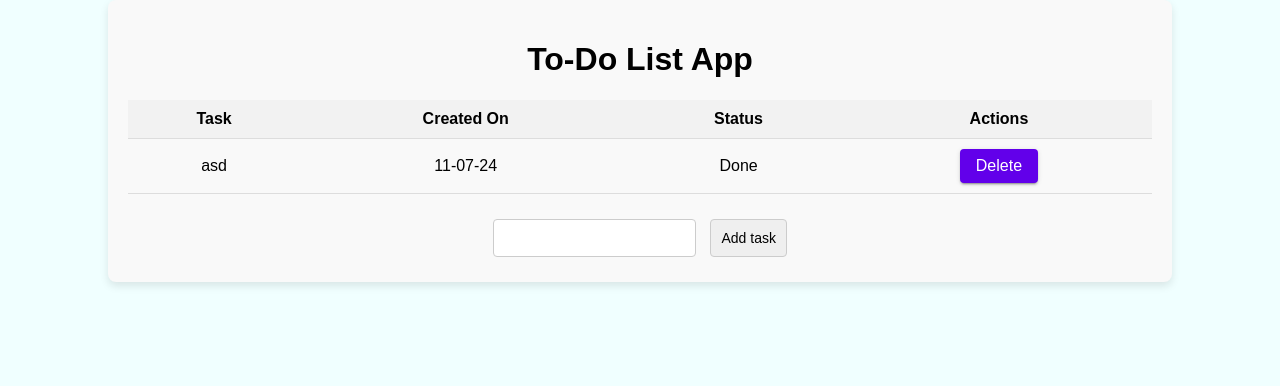
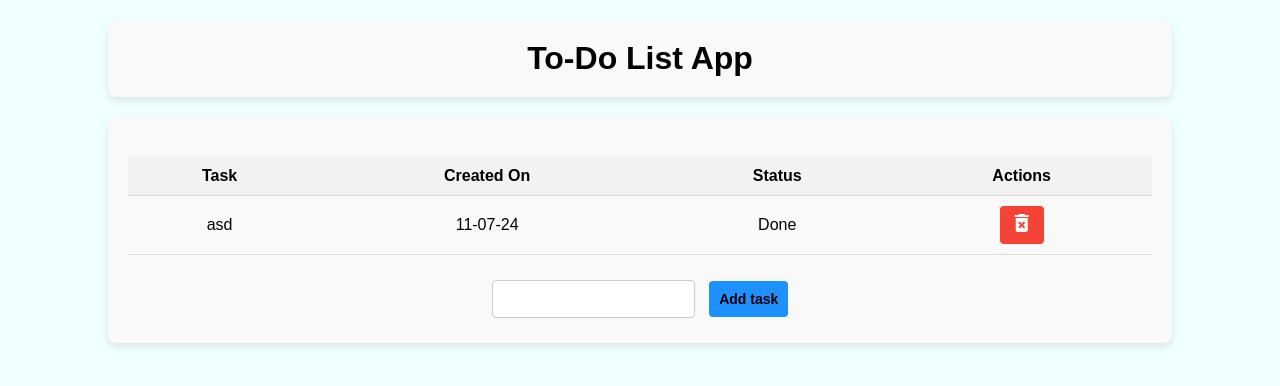
Before and after one commit to saeel-g/to-do, a Flask app: page / in a window 1280 px wide. Shown: the top 386 px of the page. Run offline with Flask 3, Linux system fonts and the light colour scheme; data comes from the database, SQL or seed files in the repository; both versions use the stored data as it was after the commit; some libraries are stand-ins or nearby versions; some web fonts are replaced.

Commit message:
ui changes

```diff
--- a/static/css/main.css
+++ b/static/css/main.css
@@ -4,14 +4,25 @@ body {
   font-family: 'Google Sans', sans-serif;
 }
 
+.header {
+  width: 80%;
+  margin: 20px auto;
+  text-align: center;
+  padding: 20px;
+  box-shadow: 0 4px 8px rgba(0,0,0,0.1);
+  border-radius: 8px;
+  background-color: #f9f9f9;
+
+}
+
 .table {
-  width: 80%; /* Adjust width as needed */
-  margin: 0 auto; /* Center horizontally */
-  text-align: center; /* Center text content inside */
-  padding: 20px; /* Optional: Add padding */
-  box-shadow: 0 4px 8px rgba(0,0,0,0.1); /* Optional: Add shadow */
-  border-radius: 8px; /* Optional: Add rounded corners */
-  background-color: #f9f9f9; /* Optional: Add background color */
+  width: 80%;
+  margin: 20px auto;
+  text-align: center;
+  padding: 20px;
+  box-shadow: 0 4px 8px rgba(0,0,0,0.1);
+  border-radius: 8px;
+  background-color: #f9f9f9;
 }
 
 /* Optional: Style for the table */
@@ -57,39 +68,100 @@ body {
   font-size: 14px;
   cursor: text;
 }
+.delete-icon {
+  display: inline-block;
+  padding: 5px 10px;
+  background-color: #f44336; /* Red background */
+  color: white; /* White text */
+  border: none;
+  text-align: center;
+  text-decoration: none;
+  font-size: 16px;
+  cursor: pointer;
+  border-radius: 4px;
+}
 
-button {
+.delete-icon:hover {
+  background-color: #d32f2f; /* Darker red on hover */
+}
+
+.delete-icon {
   display: inline-block;
-  background-color: #6200ea; /* Material UI primary color */
+  padding: 5px 10px;
+  background-color: #f44336; /* Red background */
+  color: white; /* White text */
+  border: none;
+  text-align: center;
+  text-decoration: none;
+  font-size: 16px;
+  cursor: pointer;
+  border-radius: 4px;
+}
+
+.delete-icon:hover {
+  background-color: #d32f2f;
+}
+
+.done-icon {
+  display: inline-block;
+  padding: 5px 10px;
+  background-color: #2a7cf7;
+  color: white;
+  border: none;
+  text-align: center;
+  text-decoration: none;
+  font-size: 16px;
+  cursor: pointer;
+  border-radius: 4px;
+}
+
+.done-icon:hover {
+  background-color: #0079ca;
+}
+
+.table form input[type="submit"] {
+  font-weight: bold;
+  margin: 5px;
+  padding: 10px;
+  border: none;
+  border-radius: 4px;
+  font-size: 14px;
+  cursor: pointer;
+  background-color:dodgerblue;
+}
+
+/* button {
+  display: inline-block;
+  background-color: #6200ea;
   border: none;
   color: white;
-  padding: 8px 16px; /* Increased padding for better touch target */
+  padding: 8px 16px;
   text-align: center;
   text-decoration: none;
   font-size: 1rem;
-  font-weight: 500; /* Medium font weight */
-  border-radius: 4px; /* Smaller border radius */
+  font-weight: 500;
+  border-radius: 4px;
   box-shadow: 0px 3px 1px -2px rgba(0, 0, 0, 0.2),
               0px 2px 2px 0px rgba(0, 0, 0, 0.14),
-              0px 1px 5px 0px rgba(0, 0, 0, 0.12); /* Material shadow */
-  transition: background-color 0.3s, box-shadow 0.3s; /* Smooth transitions */
+              0px 1px 5px 0px rgba(0, 0, 0, 0.12);
+  transition: background-color 0.3s, box-shadow 0.3s;
 }
 
 button:hover {
-  background-color: #3700b3; /* Darker shade on hover */
+  background-color: #3700b3;
   box-shadow: 0px 3px 3px -2px rgba(0, 0, 0, 0.3),
               0px 3px 4px 0px rgba(0, 0, 0, 0.25),
-              0px 1px 8px 0px rgba(0, 0, 0, 0.22); /* Slightly more elevated shadow on hover */
+              0px 1px 8px 0px rgba(0, 0, 0, 0.22);
 }
 
 button:active {
-  background-color: #3700b3; /* Same as hover color for active state */
+  background-color: #3700b3;
   box-shadow: 0px 3px 1px -2px rgba(0, 0, 0, 0.2),
               0px 2px 2px 0px rgba(0, 0, 0, 0.14),
-              0px 1px 5px 0px rgba(0, 0, 0, 0.12); /* Material shadow */
+              0px 1px 5px 0px rgba(0, 0, 0, 0.12);
 }
 
 button:focus {
   outline: none;
-  box-shadow: 0 0 0 3px rgba(98, 0, 234, 0.4); /* Focus ring */
-}
+  box-shadow: 0 0 0 3px rgba(98, 0, 234, 0.4);
+} */
--- a/templates/base.html
+++ b/templates/base.html
@@ -5,6 +5,10 @@
     <meta name="viewport" content="width=device-width, initial-scale=1.0">
     <link rel="stylesheet" href="{{ url_for('static', filename='css/main.css') }}">
     <link href="https://fonts.googleapis.com/css2?family=Google+Sans:wght@400;500;700&display=swap" rel="stylesheet">
+    <link rel="stylesheet" href="path/to/font-awesome/css/font-awesome.min.css">
+    <link href="https://fonts.googleapis.com/icon?family=Material+Icons" rel="stylesheet">
+
+
 
     {% block head %}{% endblock %}
 </head>
--- a/templates/index.html
+++ b/templates/index.html
@@ -5,14 +5,16 @@
 {% endblock %}
 
 {% block body %}
+<div>
+  <h1 class="header">To-Do List App</h1>
+</div>
 <div class="table">
-  <h1>To-Do List App</h1>
   <table>
     <tr>
       <th>Task</th>
       <th>Created On</th>
       <th>Status</th>
-      <th colspan="2">Actions</th>
+      <th>Actions</th>
     </tr>
     {% for task in todos %}
     <tr>
@@ -26,20 +28,22 @@
         {% endif %}
       </td>
       <td>
-        <button onclick="window.location.href='/delete/{{ task[0] }}'">Delete</button>
+        <a href="/delete/{{ task[0] }}" onclick="return confirm('Are you sure you want to delete?')" class="delete-icon" title="Delete Task">
+          <i class="material-icons">delete_forever</i>
+      </a>
         {% if task[3] == 0 %}
+        <a href="/mark_as_done/{{ task[0] }}" class="done-icon" title="Mark as Done"><i class="material-icons">check</i></a>
       </td>
-      <td>
-        <button onclick="window.location.href='/mark_as_done/{{ task[0] }}'">Mark as Done</button>
+
         {% endif %}
-      </td>
+
     </tr>
     {% endfor %}
   </table>
 
   <form action="/" method="POST">
     <input type="text" name="content" id="content" required>
-    <input type="submit" value="Add task">
+    <input class="submit-button" type="submit" value="Add task">
   </form>
 </div>
 {% endblock %}
```
Also changed, not shown: database.db.
